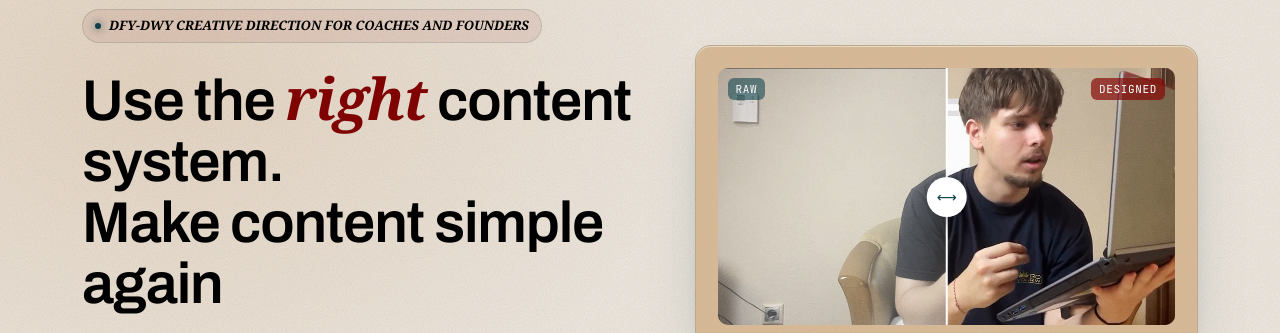
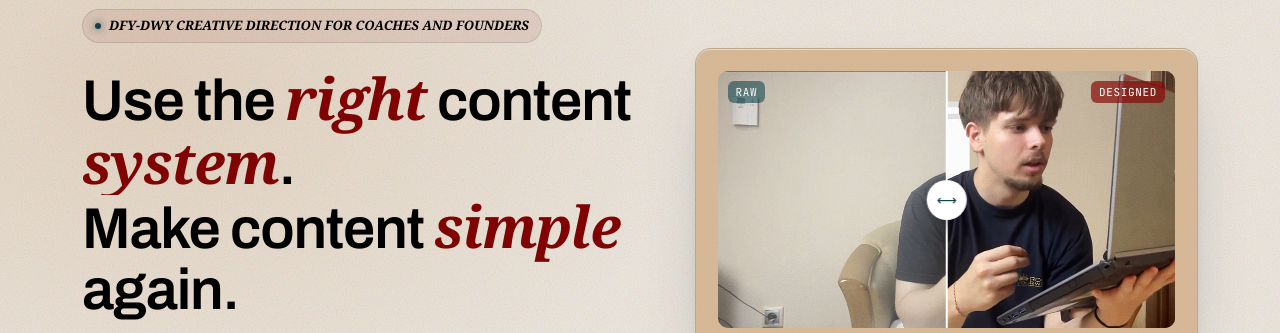
Before and after one commit to demertzidisbusinessinfo-crypto/sotiris.site, a plain HTML site: page index.html in a window 1280 px wide. Shown: the part 168-501 px from the top of the page. Drawn offline with Linux system fonts and the light colour scheme; a web font is replaced by a local one.

Commit message:
Hero headline: 'system' and 'simple' in accent italic, closing full stop
Co-Authored-By: Devin AI <158243242+devin-ai-integration[bot]@users.noreply.github.com>

```diff
--- a/index.html
+++ b/index.html
@@ -1070,7 +1070,7 @@
   <section class="hero">
     <div>
       <div class="eyebrow"><span class="dot"></span> DFY-DWY CREATIVE DIRECTION FOR COACHES AND FOUNDERS</div>
-      <h1 id="hero-h1"><span class="reveal-line"><span class="reveal-inner">Use the <span class="accent-italic">right</span> content system.</span></span><span class="reveal-line"><span class="reveal-inner">Make content simple again</span></span></h1>
+      <h1 id="hero-h1"><span class="reveal-line"><span class="reveal-inner">Use the <span class="accent-italic">right</span> content <span class="accent-italic">system</span>.</span></span><span class="reveal-line"><span class="reveal-inner">Make content <span class="accent-italic">simple</span> again.</span></span></h1>
       <div class="hero-ctas">
         <a href="https://calendly.com/demertzidisbusinessinfo/one-to-one" target="_blank" rel="noopener" class="btn-primary">Book a call →</a>
         <a href="#quiz" class="btn-quiet">See if you're a fit</a>
```
